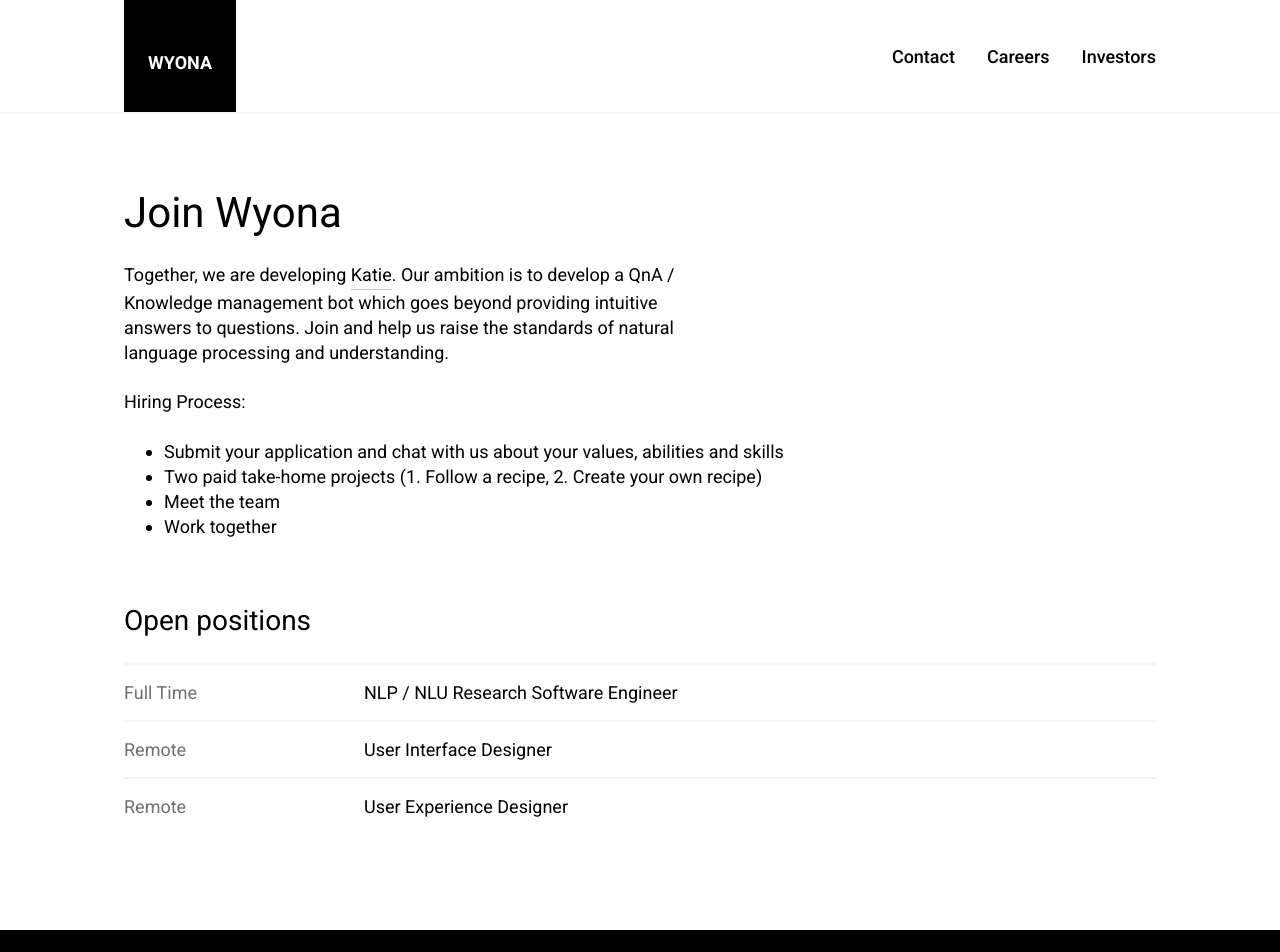
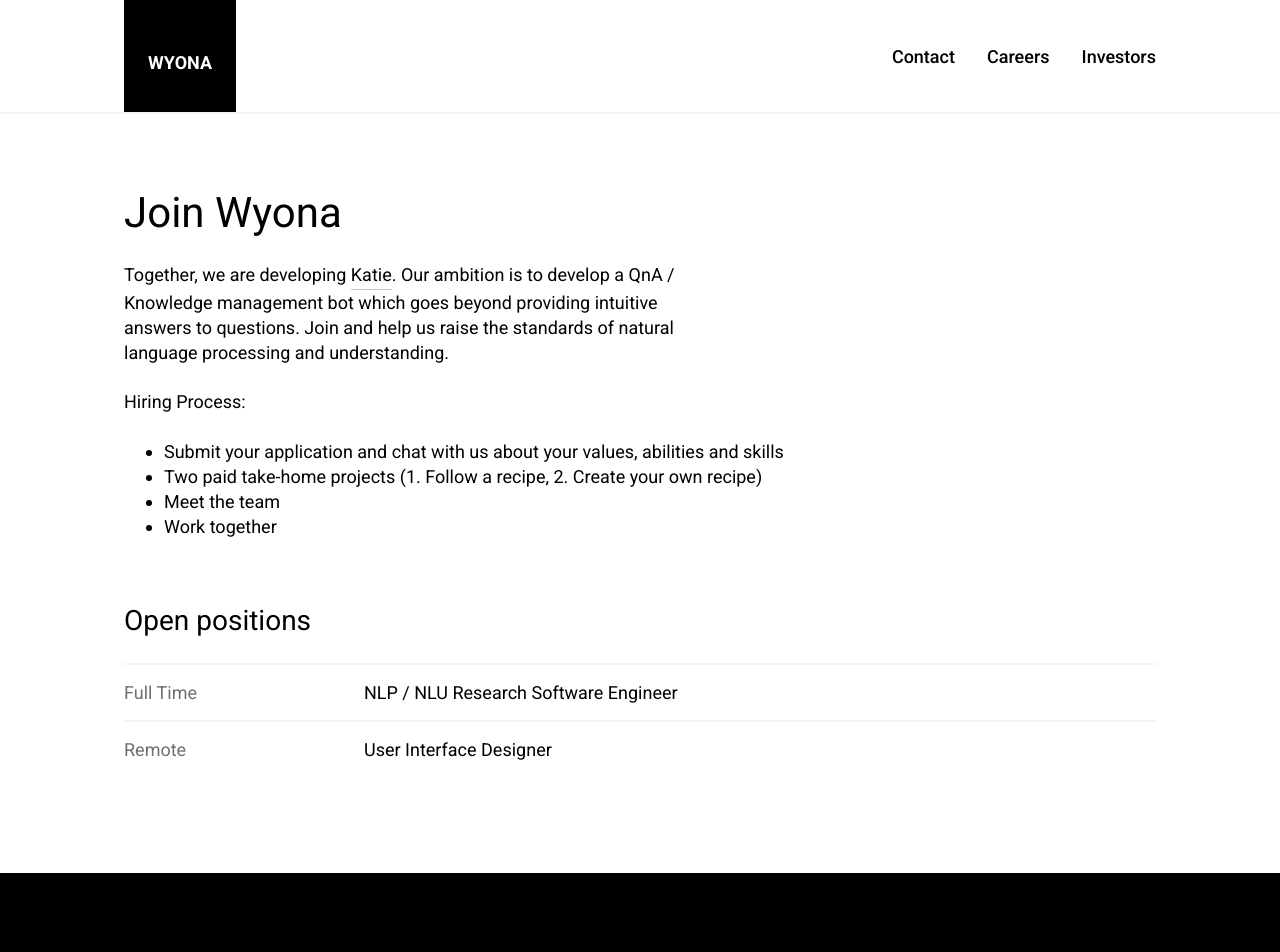
Before and after one commit to vanyabrucker/wyona-web, a Next.js app: page /careers in a window 1280 px wide. Shown: the top 952 px of the page. Built offline with nearby package versions, Linux system fonts and the light colour scheme.

Commit message:
obsolete

```diff
--- a/pages/careers.js
+++ b/pages/careers.js
@@ -49,7 +49,6 @@
                         <ul className="ul--no-styles flex flex-wrap--wrap flex-direction--column margin--top--spacing-06">
                             <PostItem id={"nlp-nlu-research-software-engineer"} subtitle={"Full Time"} title={"NLP / NLU Research Software Engineer"}></PostItem>
                             <PostItem id={"ui-designer"} subtitle={"Remote"} title={"User Interface Designer"}></PostItem>
-                            <PostItem id={"ux-designer"} subtitle={"Remote"} title={"User Experience Designer"}></PostItem>
                         </ul>
                     </div>
                 </section>
```
